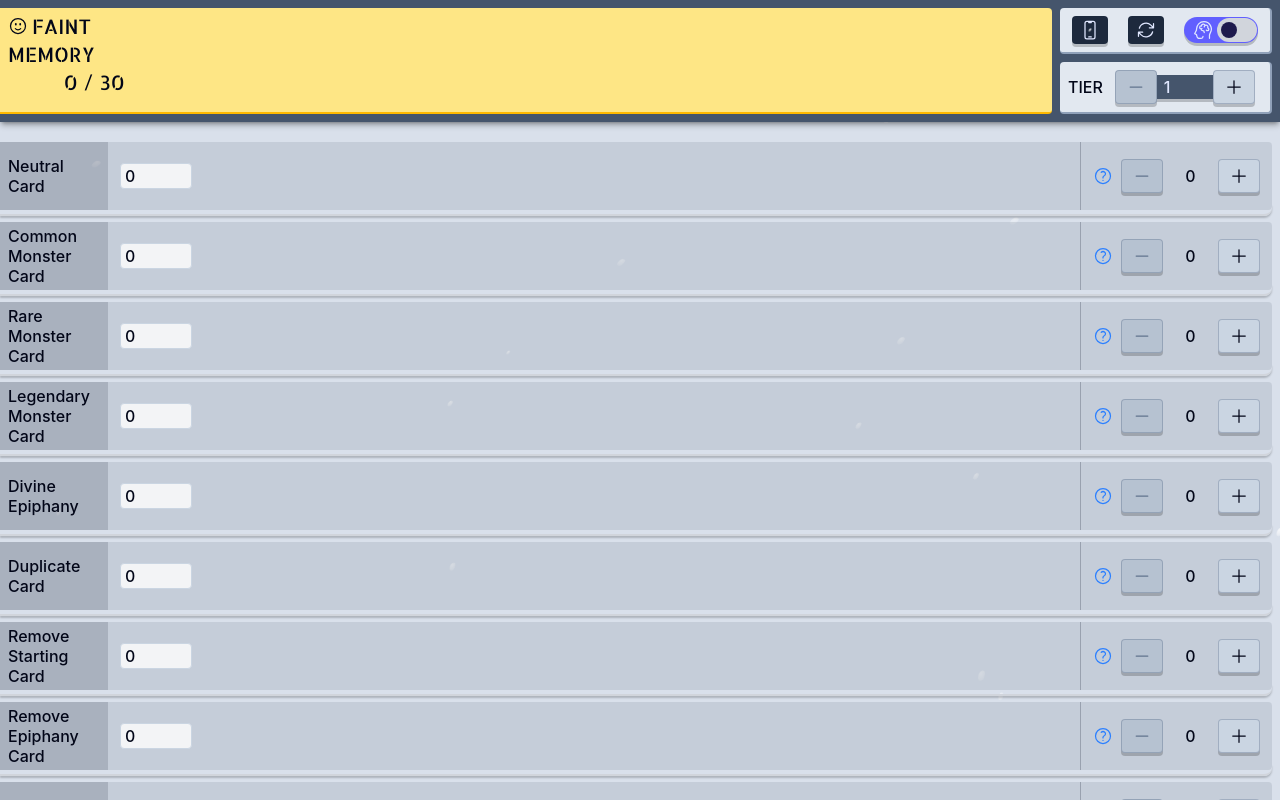
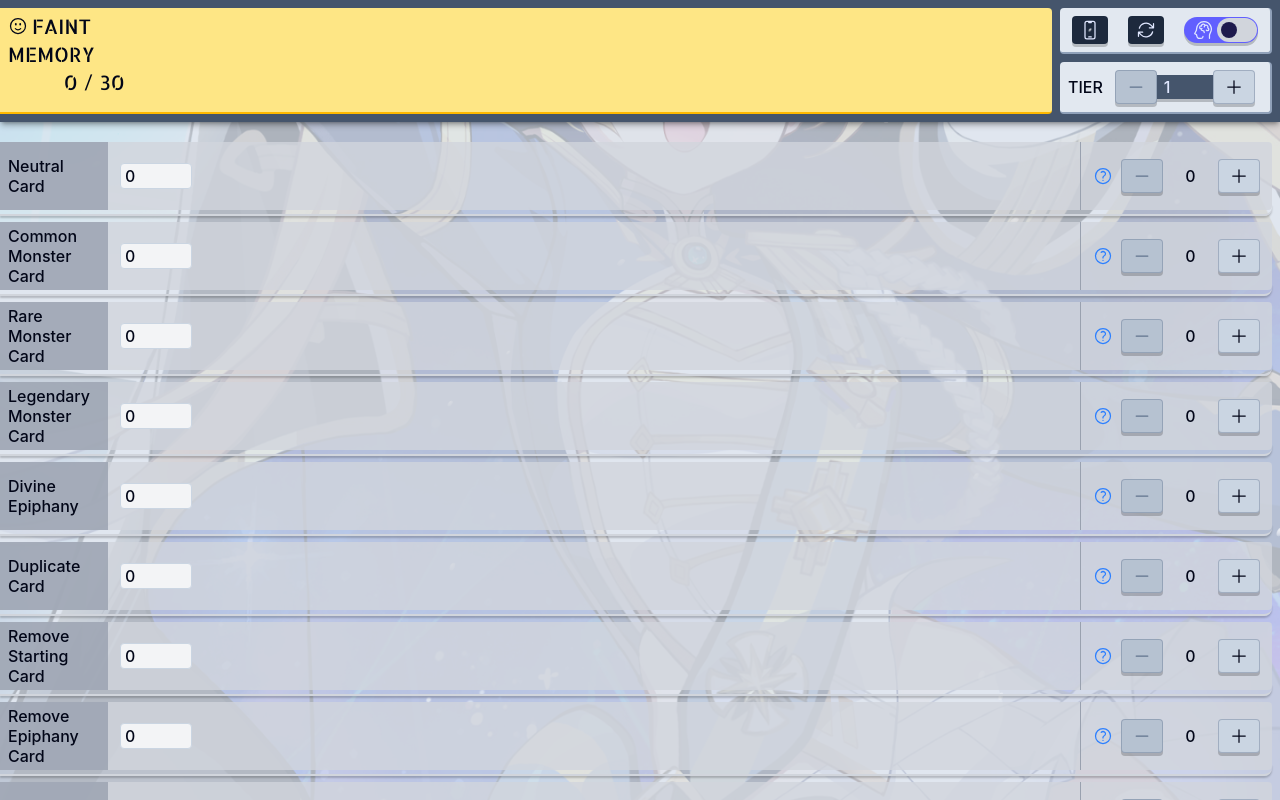
Before and after one commit to jbchhproj/czn-save-data-calculator, a Next.js app: page / in a window 1280 px wide. Shown: the top 800 px of the page. Built offline with nearby package versions, Linux system fonts and the light colour scheme; some icons are missing.

Commit message:
test bg in preview

```diff
--- a/src/app/deep-trauma-gradient.css
+++ b/src/app/deep-trauma-gradient.css
@@ -3,7 +3,7 @@
   inset: 0;
 
   pointer-events: none;
-  z-index: 0;
+  z-index: 1;
 
   opacity: 0;
   transition: opacity 300ms ease;
@@ -14,8 +14,8 @@
     /* lighter core */ rgba(155, 135, 200, 0.28) 18%,
     rgba(140, 120, 190, 0.2) 35%,
     rgba(125, 105, 180, 0.12) 50%,
-    rgba(217, 224, 235, 0.97) 70%,
-    /* faster return to bg */ rgba(217, 224, 235, 1) 100%
+    rgba(212, 216, 238, 0.68) 70%,
+    /* faster return to bg */ rgba(212, 216, 238, 0.7) 100%
   );
 }
 
@@ -31,8 +31,8 @@
       rgba(170, 150, 210, 0.32) 0%,
       rgba(155, 135, 200, 0.25) 22%,
       rgba(140, 120, 190, 0.18) 42%,
-      rgba(217, 224, 235, 0.97) 70%,
-      rgba(217, 224, 235, 1) 100%
+      rgba(212, 216, 238, 0.48) 70%,
+      rgba(212, 216, 238, 0.5) 100%
     );
   }
 }
--- a/src/app/particles.css
+++ b/src/app/particles.css
@@ -1,7 +1,7 @@
 .floating-particles {
   position: fixed;
   inset: 0;
-  z-index: 1;
+  z-index: 2;
   pointer-events: none;
   overflow: hidden;
 }
--- a/src/components/layout/AppContainer.tsx
+++ b/src/components/layout/AppContainer.tsx
@@ -1,10 +1,12 @@
 "use client";
 import Header from "@/components/layout/Header";
+import Image from "next/image";
 import { useState } from "react";
 import MainContent from "./MainContent";
 import { SelectionBlockConfigs } from "@/data/SelectionBlockConfigs";
 import FloatingParticles from "@/components/vfx/FloatingParticles";
 import SiteFooter from "./SiteFooter";
+import tipheraBackground from "@/imgs/tiphera_1440x3200_EN.jpg";
 
 export default function AppContainer({
   children,
@@ -52,6 +54,15 @@ export default function AppContainer({
   return (
     <div className="relative min-h-screen flex flex-col">
       {/* background layer */}
+      <Image
+        fill
+        priority
+        src={tipheraBackground}
+        alt=""
+        aria-hidden="true"
+        sizes="100vw"
+        className="fixed inset-0 z-0 object-cover opacity-20"
+      />
       {isPostProcessingEnabled && <FloatingParticles />}
       <div
         className={`deep-trauma-gradient ${
--- a/src/components/selection/SelectionBlock.tsx
+++ b/src/components/selection/SelectionBlock.tsx
@@ -46,8 +46,8 @@ export default function SelectionBlock({
         <div className="pointer-events-none absolute bottom-[-6px] left-[-0.5rem] right-0 h-3 rounded-br-lg border-b-2 border-gray-300 shadow-[0_2px_2px_rgba(0,0,0,0.20)]" />
 
         {/* main block */}
-        <div className="-ml-2 flex h-17 w-[calc(100%+0.5rem)] items-center gap-3 overflow-hidden rounded-r bg-gray-400/30 px-1">
-          <div className="-ml-4 flex h-full w-30 shrink-0 flex-col justify-center bg-gray-500/30 pl-5 text-slate-950">
+        <div className="-ml-2 flex h-17 w-[calc(100%+0.5rem)] items-center gap-3 overflow-hidden rounded-r bg-gray-300/80 px-1">
+          <div className="-ml-4 flex h-full w-30 shrink-0 flex-col justify-center bg-gray-400/80 pl-5 text-slate-950">
             {labelWordElements}
           </div>
 
```
Also changed, not shown: src/imgs/tiphera_1440x2880_EN.jpg (added), src/imgs/tiphera_1440x3200_EN.jpg (added).
